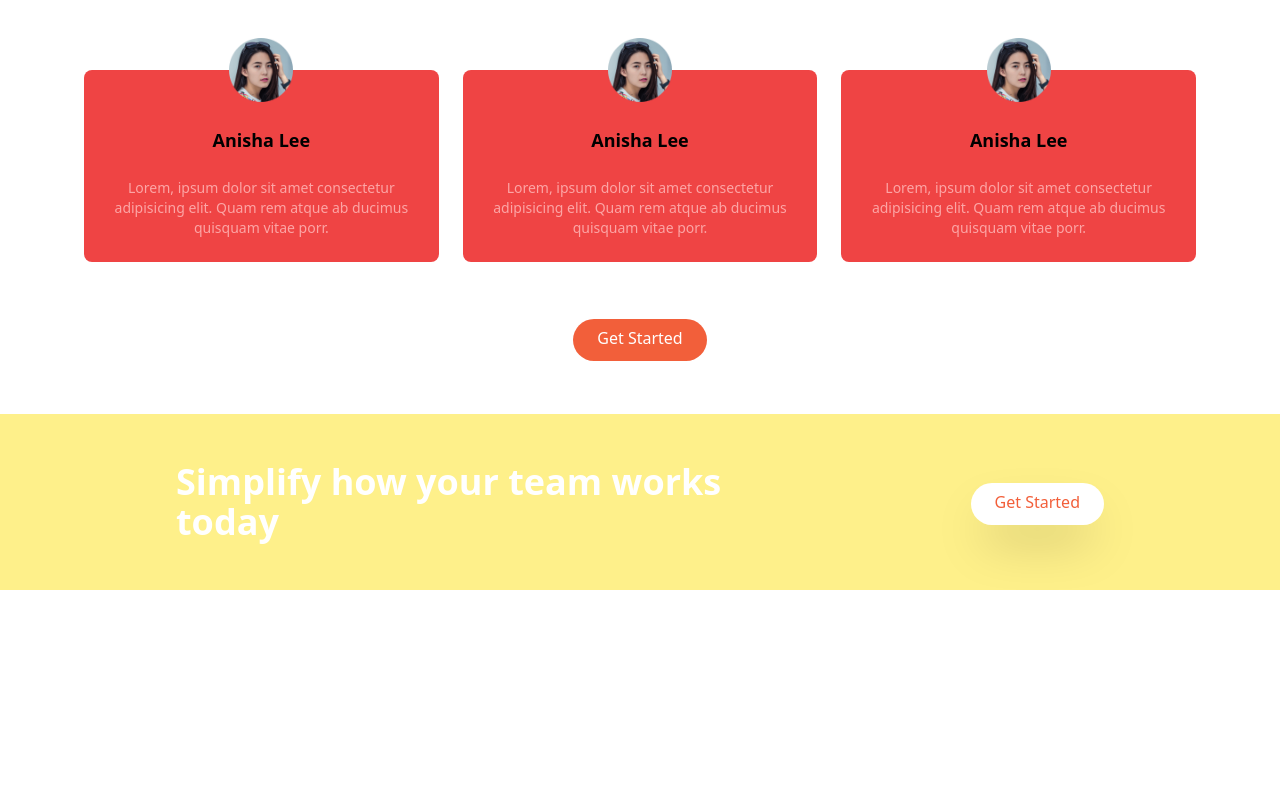
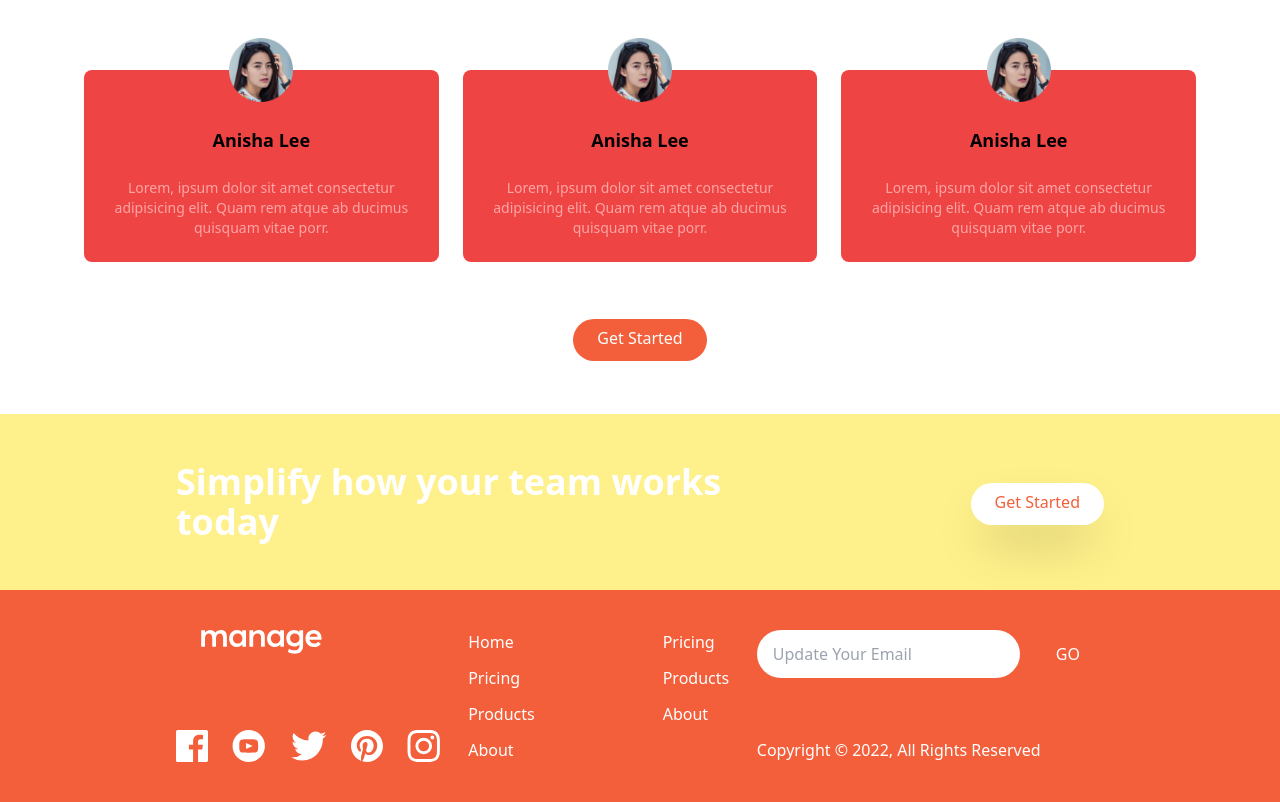
Before and after one commit to moshiur-rahman-mirage/tailwind-001, a website: page index.html in a window 1280 px wide. Shown: the part 1342-2144 px from the top of the page. Before the commit the page ends 1932 px from the top, so only its background shows below. Drawn offline with Linux system fonts and the light colour scheme.

Commit message:
it is done, overall i have learned few things. and i think i am getting the point here. it is like calling properties without using css. i call and it works.

```diff
--- a/index.html
+++ b/index.html
@@ -195,12 +195,72 @@
             </h2>
 
             <div>
-                <a href="#"
-                    class="p-3 px-6 pt-2 text-brightRed bg-white rounded-full shadow-2xl baseline hover:bg-gray-900">Get
+                <a href="#" class="p-3 px-6 pt-2 text-brightRed bg-white rounded-full shadow-2xl hover:bg-gray-900">Get
                     Started</a>
             </div>
         </div>
     </section>
+
+    <footer class="bg-brightRed">
+        <!-- <div class="container flex flex-col-reverse justify-between mx-auto py-10 px-6 space-y-10 md:flex-row md:spacee-y-0">
+            <div class="flex flex-col-reverse items-center justify-between space-y-12 md:flex-col md:items-start md:space-y-0"> -->
+            <div class="container flex flex-col-reverse justify-between px-6 py-10 mx-auto space-y-8 md:flex-row md:space-y-0">
+                <!-- Logo and social links container -->
+                <div class="flex flex-col-reverse items-center justify-between space-y-12 md:flex-col md:space-y-0 md:items-start">
+                    <div class="mx-auto my-6 text-centet text-white md:hidden">
+                        Copyright &copy; 2022, All Rights Reserved
+                    </div>
+                    <div>
+                        <img src="img/logo-white.svg" />
+                    </div>
+                    <div class="flex justify-center space-x-6">
+                        <a href="#">
+                            <img src="img/icon-facebook.svg" alt="" class="h-8" />
+                        </a>
+                        <!-- Link 2 -->
+                        <a href="#">
+                            <img src="img/icon-youtube.svg" alt="" class="h-8" />
+                        </a>
+                        <!-- Link 3 -->
+                        <a href="#">
+                            <img src="img/icon-twitter.svg" alt="" class="h-8" />
+                        </a>
+                        <!-- Link 4 -->
+                        <a href="#">
+                            <img src="img/icon-pinterest.svg" alt="" class="h-8" />
+                        </a>
+                        <!-- Link 5 -->
+                        <a href="#">
+                            <img src="img/icon-instagram.svg" alt="" class="h-8" />
+                        </a>
+                    </div>
+                </div>
+                <div class="flex justify-around space-x-32">
+                    <div class="flex flex-col space-y-3 text-white">
+                        <a href="" class="hover:text-brightRed">Home</a>
+                        <a href="" class="hover:text-brightRed">Pricing</a>
+                        <a href="" class="hover:text-brightRed">Products</a>
+                        <a href="" class="hover:text-brightRed">About</a>
+                    </div>
+                    <div class="flex flex-col space-y-3 text-white">
+                        <a href="" class="hover:text-brightRed">Pricing</a>
+                        <a href="" class="hover:text-brightRed">Products</a>
+                        <a href="" class="hover:text-brightRed">About</a>
+                    </div>
+                </div>
+                <div class="flex flex-col justify-between">
+                    <form>
+                        <div class="flex space-x-3">
+                            <input type="text" placeholder="Update Your Email" class="text-white px-4 py-2 flex-1 rounded-full focus:outline-none"/>
+                            <button class="py-3 px-6 text-white rounded-full bg-brightRed hover:bg-brightRedLight focus:outline-none">GO</button>
+                        </div>
+                    </form>
+                    <div class="hidden text-white md:block">
+                        Copyright &copy; 2022, All Rights Reserved
+                    </div>
+                </div>
+        </div>
+    </footer>
 
 
 
```
Also changed, not shown: css/main.css.
